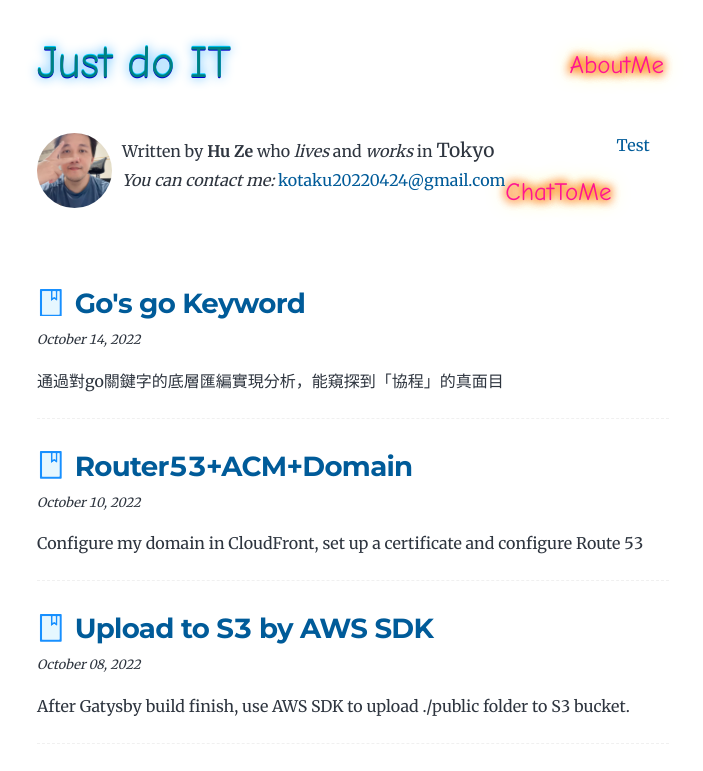
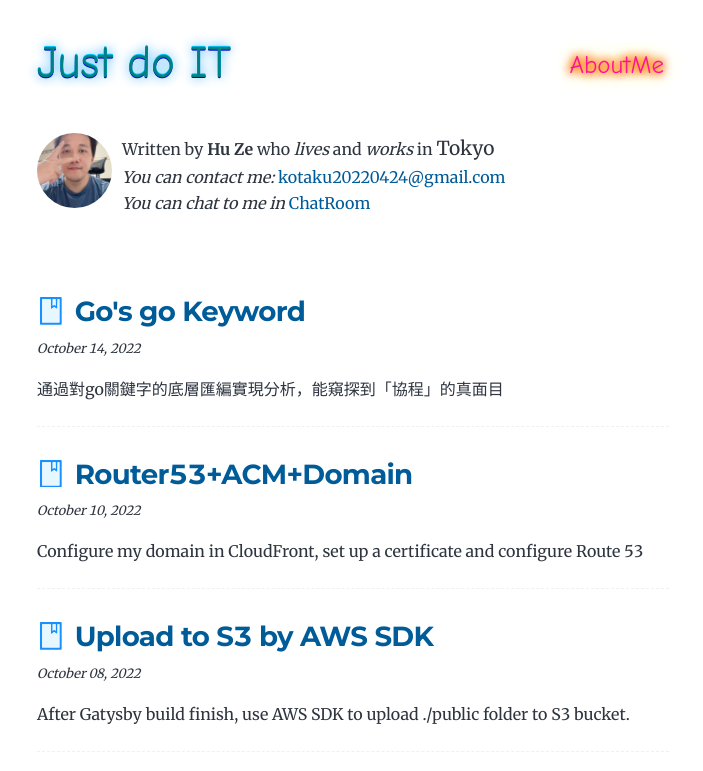
Before and after one commit to Espresso521/myhomepage, a Gatsby site: page / in a window 1280 px wide. Shown: the top 771 px of the page, without its empty margins (287-990 px from the left). Built offline with nearby package versions, Linux system fonts and the light colour scheme; Gatsby itself is replaced by a stand-in of ours.

Commit message:
Add chat to me in bio section

```diff
--- a/src/components/bio.js
+++ b/src/components/bio.js
@@ -24,16 +24,12 @@ const Bio = () => {
         <br></br>
         <span>
           <i>You can contact me:</i> <a href="mailto:kotaku20220424@gmail.com">kotaku20220424@gmail.com</a>
+        </span><br></br>
+        <span>
+          <i>You can chat to me in</i> <a href="/chattome">ChatRoom</a>
         </span>
-        <Link className="blog-post-about-me" to="/chattome">
-          ChatToMe
-        </Link>
+      </p>
 
-
-      </p>
-      <Link to="/test">
-        Test
-      </Link>
     </div>
   )
 }
```
